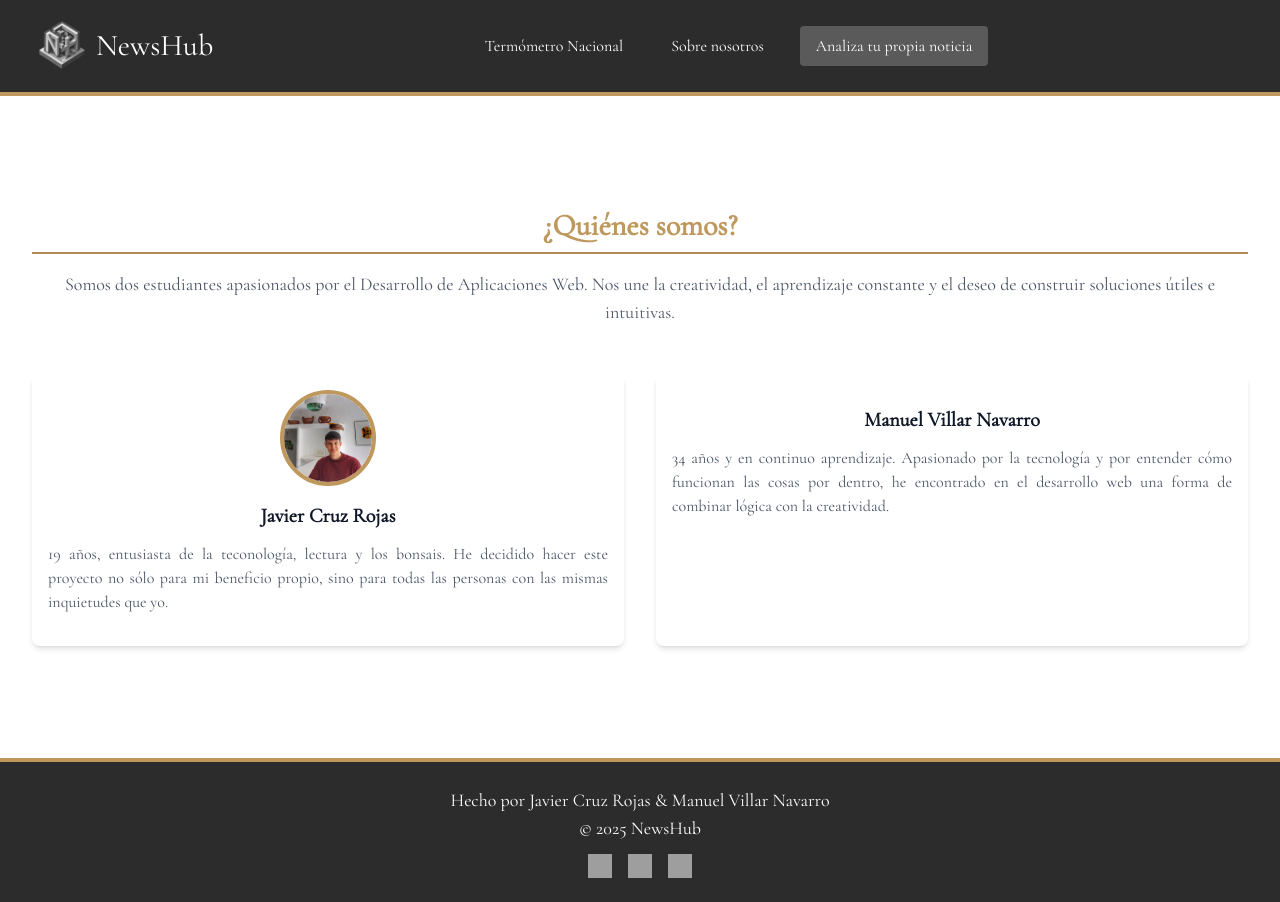
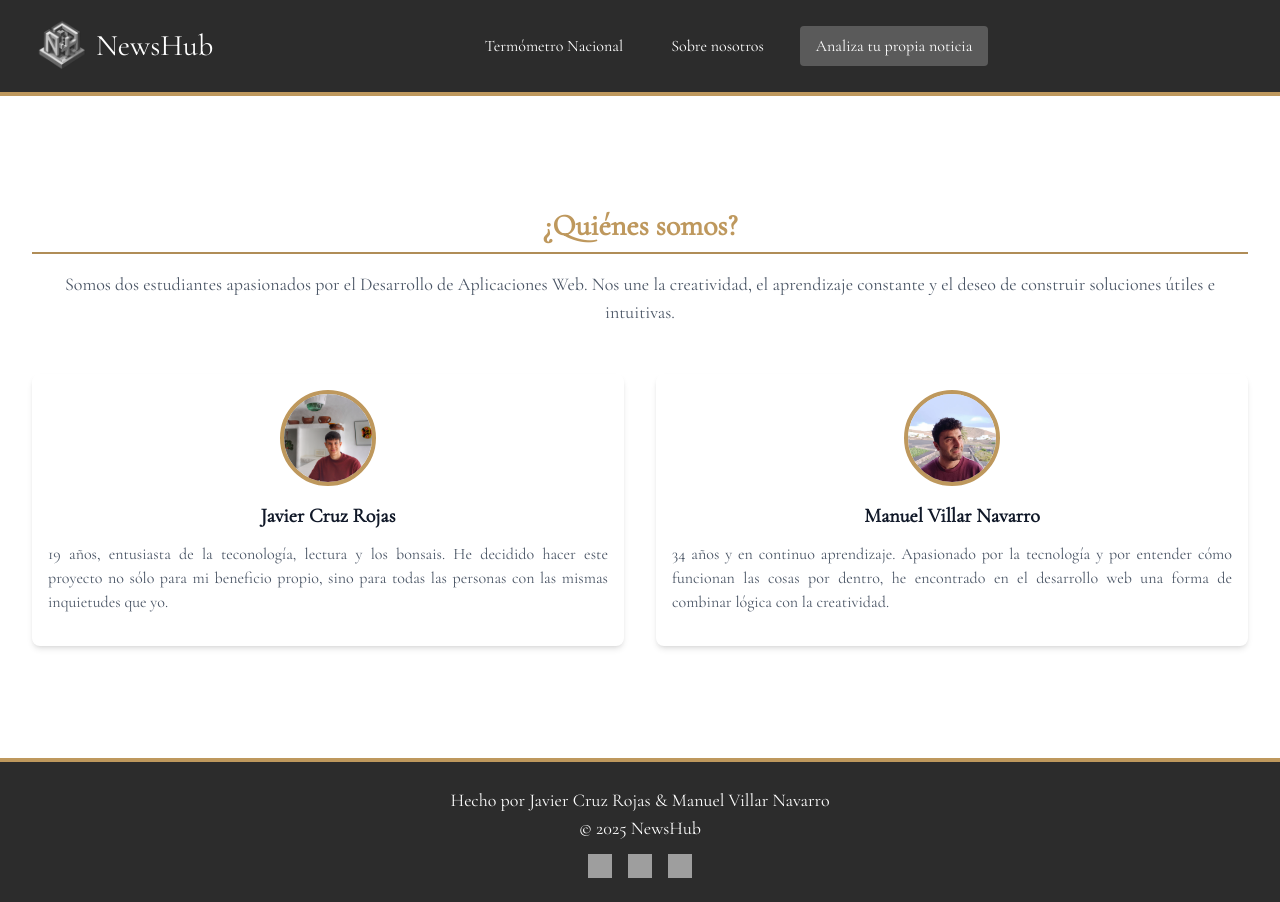
Before and after one commit to javizuurc/NewsHub, a Vue app: page /nosotros in a window 1280 px wide. Built offline with nearby package versions, Linux system fonts and the light colour scheme; grey boxes are pictures that could not be loaded.

Commit message:
fotoPersonal

```diff
--- a/src/views/Nosotros.vue
+++ b/src/views/Nosotros.vue
@@ -1,6 +1,7 @@
 <script setup>
 import NosotrosCard from '../components/ui/cards/NosotrosCard.vue';
 import javiImage from '../assets/img/fotos/javi.jpg';
+import manuImage from '../assets/img/fotos/manu.jpeg';
 </script>
 
 <template>
@@ -25,7 +26,7 @@ import javiImage from '../assets/img/fotos/javi.jpg';
 
           <NosotrosCard
             nombre="Manuel Villar Navarro"
-            imagen=""
+            :imagen="manuImage"
             descripcion="34 años y en continuo aprendizaje.
                           Apasionado por la tecnología y por entender cómo funcionan las cosas por dentro,
                           he encontrado en el desarrollo web una forma de combinar lógica con la creatividad."
```
Also changed, not shown: src/assets/img/fotos/manu.jpeg (added).
